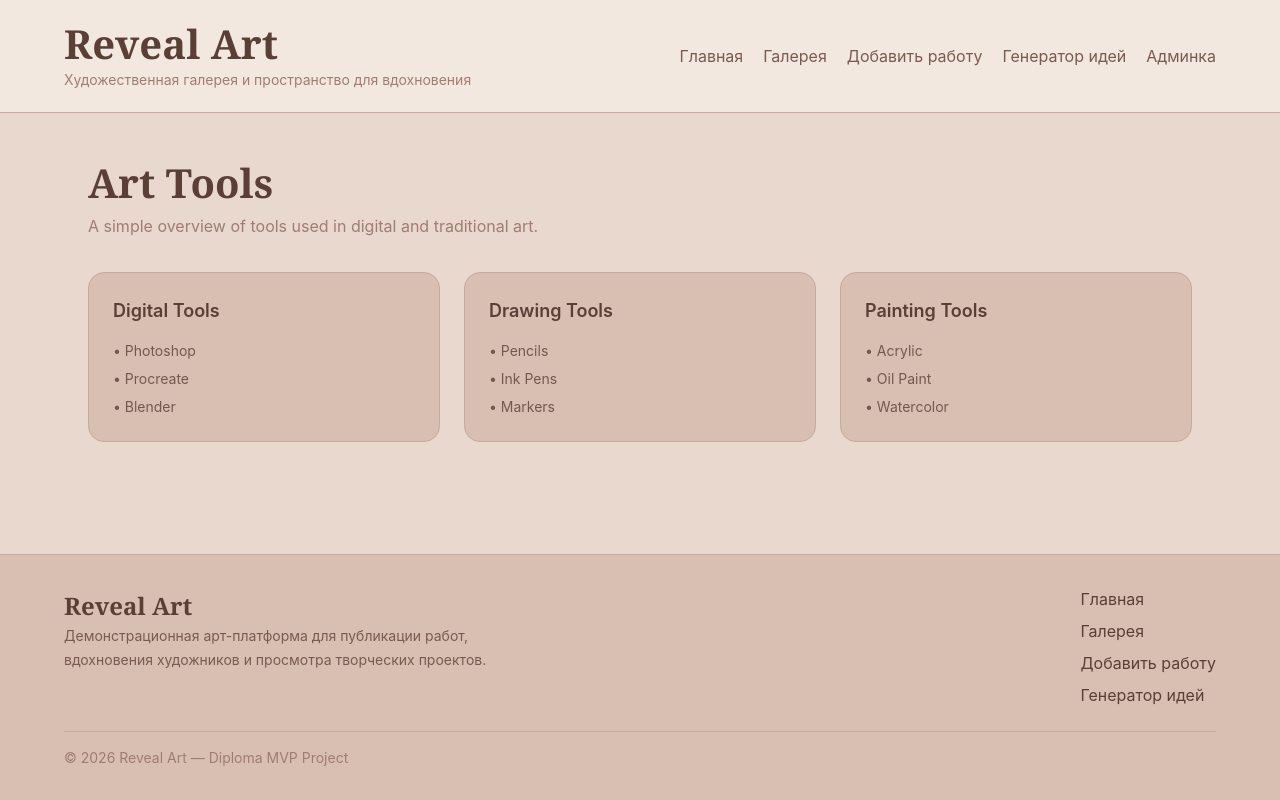
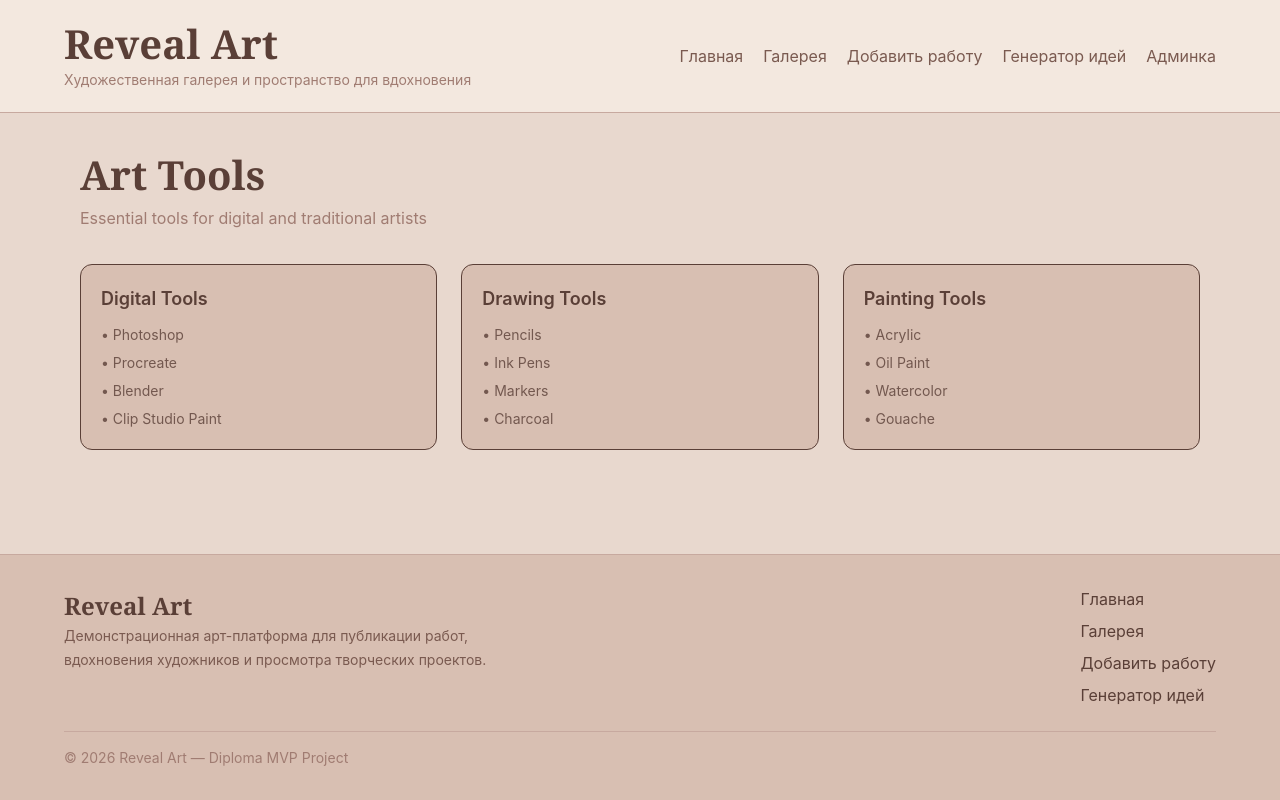
Before and after one commit to FFORqnvr/Reveal-Art, a React (Vite) app: page /tools in a window 1280 px wide. Built offline with nearby package versions, Linux system fonts and the light colour scheme.

Commit message:
Add tools page

```diff
--- a/src/pages/ToolsPage.tsx
+++ b/src/pages/ToolsPage.tsx
@@ -1,41 +1,47 @@
 import PageTitle from "../components/PageTitle";
 
 export default function ToolsPage() {
+  const digital = ["Photoshop", "Procreate", "Blender", "Clip Studio Paint"];
+  const drawing = ["Pencils", "Ink Pens", "Markers", "Charcoal"];
+  const painting = ["Acrylic", "Oil Paint", "Watercolor", "Gouache"];
+
   return (
-    <div className="max-w-6xl mx-auto px-4 sm:px-6 py-10">
+    <div className="max-w-6xl mx-auto px-4 py-8">
       <PageTitle
         title="Art Tools"
-        subtitle="A simple overview of tools used in digital and traditional art."
+        subtitle="Essential tools for digital and traditional artists"
       />
 
       <div className="mt-8 grid gap-6 md:grid-cols-3">
-        {[
-          {
-            title: "Digital Tools",
-            items: ["Photoshop", "Procreate", "Blender"],
-          },
-          {
-            title: "Drawing Tools",
-            items: ["Pencils", "Ink Pens", "Markers"],
-          },
-          {
-            title: "Painting Tools",
-            items: ["Acrylic", "Oil Paint", "Watercolor"],
-          },
-        ].map((group, index) => (
-          <div
-            key={index}
-            className="rounded-2xl border border-[var(--color-border)] bg-[var(--color-surface)] p-6"
-          >
-            <div className="text-lg font-semibold">{group.title}</div>
+        {/* Digital */}
+        <div className="p-5 border rounded-xl bg-[var(--color-surface)]">
+          <div className="text-lg font-semibold mb-3">Digital Tools</div>
+          <ul className="space-y-2 text-sm opacity-80">
+            {digital.map((item) => (
+              <li key={item}>• {item}</li>
+            ))}
+          </ul>
+        </div>
 
-            <ul className="mt-4 space-y-2 text-sm opacity-80">
-              {group.items.map((item, i) => (
-                <li key={i}>• {item}</li>
-              ))}
-            </ul>
-          </div>
-        ))}
+        {/* Drawing */}
+        <div className="p-5 border rounded-xl bg-[var(--color-surface)]">
+          <div className="text-lg font-semibold mb-3">Drawing Tools</div>
+          <ul className="space-y-2 text-sm opacity-80">
+            {drawing.map((item) => (
+              <li key={item}>• {item}</li>
+            ))}
+          </ul>
+        </div>
+
+        {/* Painting */}
+        <div className="p-5 border rounded-xl bg-[var(--color-surface)]">
+          <div className="text-lg font-semibold mb-3">Painting Tools</div>
+          <ul className="space-y-2 text-sm opacity-80">
+            {painting.map((item) => (
+              <li key={item}>• {item}</li>
+            ))}
+          </ul>
+        </div>
       </div>
     </div>
   );
```
